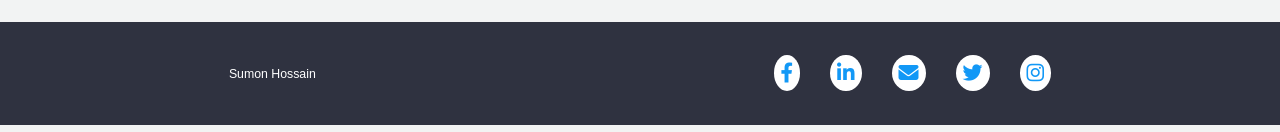
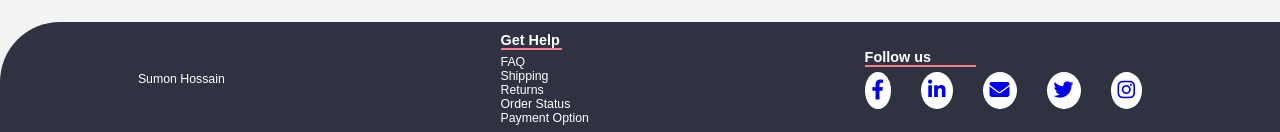
Before and after one commit to Sumon180/PortFolio, a plain HTML site: page index.html in a window 1280 px wide. Shown: the part 1693-1825 px from the top of the page. Drawn offline with Linux system fonts and the light colour scheme.

Commit message:
footer updated

```diff
--- a/index.css
+++ b/index.css
@@ -52,7 +52,7 @@ body{
     /* overflow-x: hidden; */
 }
 
-
+/* **************************BANNER********************** */
 .bg_img{
     background-image: url('images/bg.jpg');
     height: 100vh;
@@ -143,9 +143,9 @@ body{
 
 .arrow i{
     color: var(--color-primary);
-    background: white;
-    border-radius: 50%;
-    padding: 5px;
+    background: rgb(255, 255, 255,.5);
+    border-radius: 5px;
+    padding: 7px;
     font-size: 1.5rem;
     position: fixed;
 
@@ -170,7 +170,7 @@ a{
     text-decoration: none;
 }
 .container{
-    max-width: 800px;
+    width: 100%;
     margin: auto;
 }
 .row{
@@ -517,27 +517,46 @@ a{
 
 /* ****************************FOOTER START*********************** */
 .footer{
+    background: rgb(47, 50, 64);
     display: flex;
-    justify-content: space-between;
+    justify-content: space-around;
     align-items: center;
-    background: rgb(47, 50, 64);
-    padding: 40px 0;
+    padding-top: 10px;
+    padding-bottom: 10px;
+    border-top-left-radius: 60px;
 }
 
 .footer .title{
     color: white;
-    margin: 0 auto;
+
 }
-
-.footer .link{
+.footer .help{
+    color: white;
+}
+.footer .help .underline{
+    width: 70%;
+    margin: 0;
+    margin-bottom: 5px;
+    height: 2px;
+    background-color: var(--color-danger);
+}
+.footer .contact h3{
+    color: white;
+}
+.footer .contact .underline{
+    width: 40%;
+    margin: 0;
+    margin-bottom: 5px;
+    height: 2px;
+    background-color: var(--color-danger);
+}
+.footer .contact .link{
     display: flex;
     gap: 30px;
-    margin: 0 auto;
 }
-.footer .link li a{
+.footer .contact .link li{
     background: white;
     padding: 7px;
     border-radius: 50%;
-    color: #1298F6;
     font-size: 20px;
 }
--- a/index.html
+++ b/index.html
@@ -122,16 +122,27 @@
             </div>
         </div>
 
+        <div class="main_footer">
             <div class="footer">
                 <div class="title">
                     Sumon Hossain
                 </div>
+                <div class="help">
+                    <h3>Get Help</h3>
+                    <div class="underline"></div>
+                    <p>FAQ<br>Shipping<br>Returns<br>Order Status<br>Payment Option</p>
+                </div>
+                <div class="contact">
+                    <h3>Follow us</h3>
+                    <div class="underline"></div>
                     <div class="link">
                         <li><a href="#"><i class="fa-brands fa-facebook-f"></i></a></li>
                         <li><a href="#"><i class="fa-brands fa-linkedin-in"></i></a></li>
                         <li><a href="#"><i class="fa-solid fa-envelope"></i></a></li>
                         <li><a href="#"><i class="fa-brands fa-twitter"></i></a></li>
                         <li><a href="#"><i class="fa-brands fa-instagram"></i></a></li>
+                    </div>
+                </div>
             </div>
         </div>
     </div>
--- a/index.js
+++ b/index.js
@@ -1,5 +1,5 @@
 
-
+//*************************ARROW*************************** */
 let arrow = document.getElementById('uparrow');
 
 window.onscroll = function(){
@@ -14,6 +14,7 @@ window.onscroll = function(){
     }
 }
 
+//*************************NAVBAR TOGGLAR*********************** */
 const navToggler = document.querySelector('.nav-toggler');
 
 navToggler.addEventListener("click", navToggle);
--- a/mobaile.css
+++ b/mobaile.css
@@ -49,3 +49,14 @@
 
     margin-left: 40px;
 }
+
+/* **************************FOOTER************************** */
+.footer{
+    flex-direction: column;
+}
+.footer .title{
+    margin-bottom: 2rem;
+}
+.footer .help{
+    margin-bottom: 2rem;
+}
```
Lines whose indentation alone changed are shown as unchanged.
